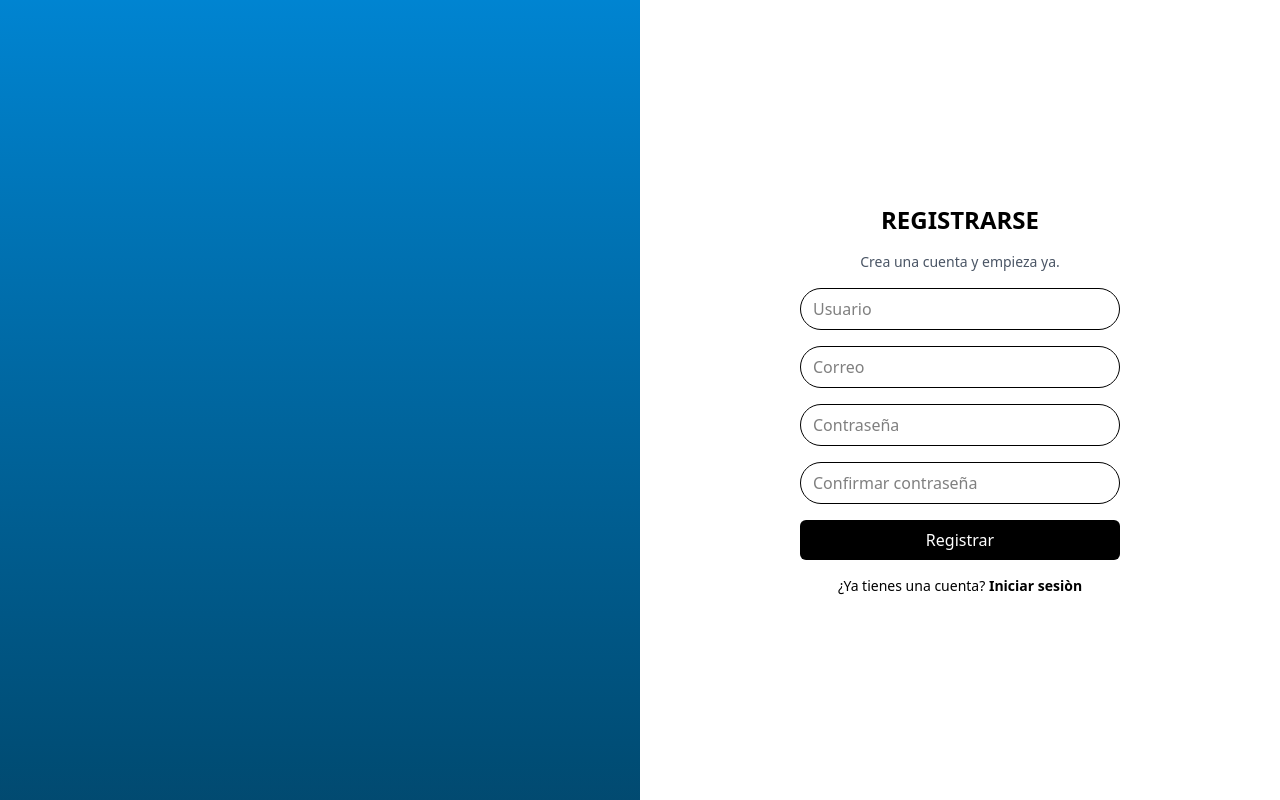
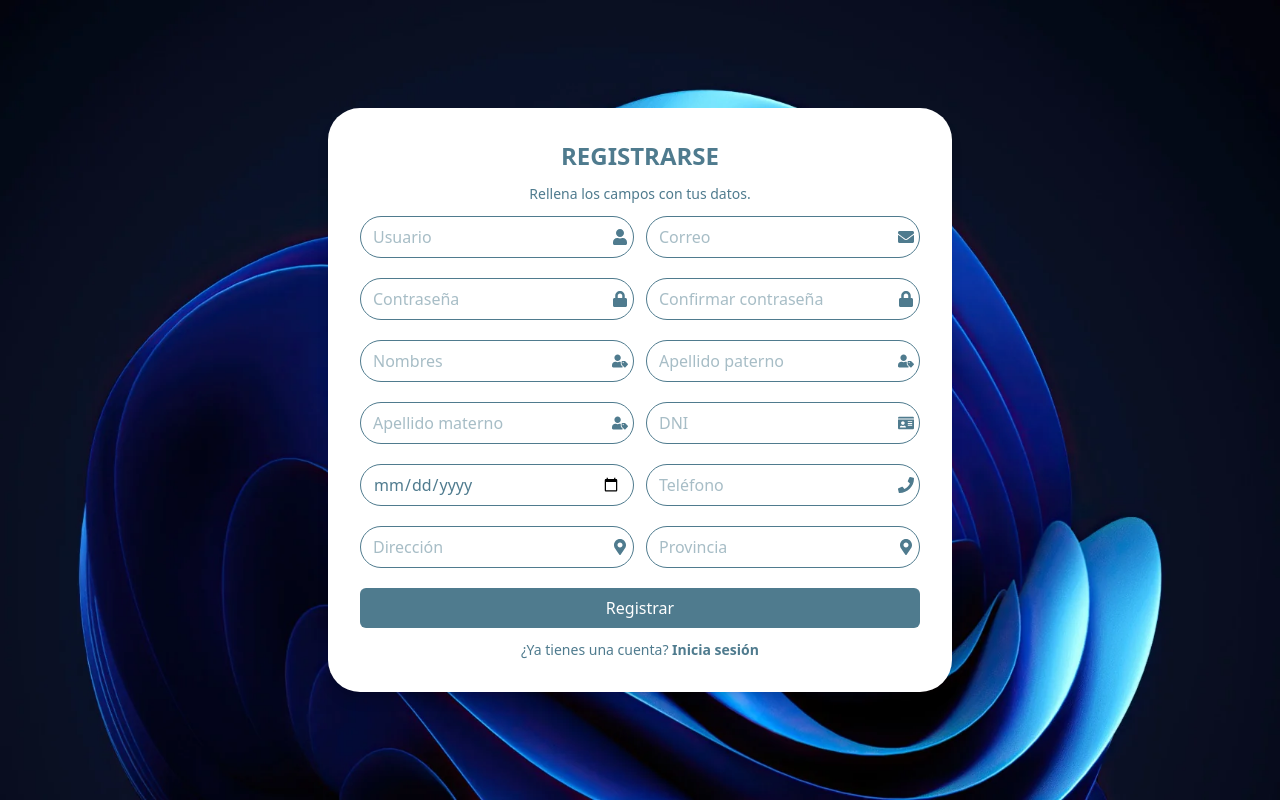
Before and after one commit to icethinker11/Clinica_Service, a React (Vite) app in the folder Frontend/: page /register in a window 1280 px wide. Built offline with nearby package versions, Linux system fonts and the light colour scheme.

Commit message:
cambios temporales

```diff
--- a/Frontend/src/components/button.jsx
+++ b/Frontend/src/components/button.jsx
@@ -3,7 +3,7 @@ export default function Button({ children, onClick, type = "button" }) {
     <button
       type={type}
       onClick={onClick}
-      className="w-full bg-black text-white py-2 rounded-md hover:bg-gray-800 transition "
+      className="w-full bg-[#4F7B8E]  text-white py-2 rounded-md hover:bg-[#77a6ba] transition cursor-pointer"
     >
       {children}
     </button>
--- a/Frontend/src/components/input.jsx
+++ b/Frontend/src/components/input.jsx
@@ -1,6 +1,6 @@
 export default function Input({ type = "text", placeholder, icon, value, onChange }) {
   return (
-    <div className="flex items-center border rounded-full px-3 py-2 mb-4">
+    <div className="flex items-center border rounded-full px-3 py-2 mb-2">
       <input
         type={type}
         placeholder={placeholder}
--- a/Frontend/src/pages/login.jsx
+++ b/Frontend/src/pages/login.jsx
@@ -1,6 +1,7 @@
 import { useState } from "react";
 import Input from "../components/input";
 import Button from "../components/button";
+import { FaUser, FaLock } from "react-icons/fa";
 import { Link } from "react-router-dom";
 
 export default function Login() {
@@ -14,25 +15,20 @@ export default function Login() {
   };
 
   return (
-    <div className="flex h-screen">
-      {/* Lado izquierdo con gradiente */}
-      <div className="w-1/2 bg-gradient-to-b from-sky-600 to-sky-900" />
-
-      {/* Lado derecho */}
-      <div className="w-1/2 flex items-center justify-center">
+    <div className="min-h-screen w-full flex items-center justify-center bg-[url('/fondologin.jpg')] bg-cover bg-center">
+      <div className=" bg-white bg-opacity-80 rounded-4xl shadow-lg p-8"  >
         <form
           onSubmit={handleLogin}
-          className="w-80 flex flex-col space-y-4"
+          className="w-80 flex flex-col space-y-4 text-[#4F7B8E]"
         >
-          <h2 className="text-2xl font-bold text-center">INICIAR SESIÒN</h2>
-          <p className="text-sm text-center text-gray-600">
-            Hola, bienvenido de vuelta, llena cada espacio usando tus datos.
-          </p>
+          <img src="/logo.jpg" alt="Logo" className="w-20 h-20 mx-auto mb-4" />
+          <h2 className="text-2xl font-bold text-center ">BIENVENIDO</h2>
 
           <Input
             placeholder="Usuario"
             value={username}
             onChange={(e) => setUsername(e.target.value)}
+            icon={<FaUser />}
           />
 
           <Input
@@ -40,22 +36,23 @@ export default function Login() {
             placeholder="Contraseña"
             value={password}
             onChange={(e) => setPassword(e.target.value)}
+            icon={<FaLock />}
           />
 
-          <div className="text-right text-xs text-gray-500 cursor-pointer hover:underline">
+          <div className="text-right text-sm font-bold  cursor-pointer hover:underline">
             ¿Olvidaste tu contraseña?
           </div>
 
-          <Button type="submit">Iniciar sesiòn</Button>
+          <Button type="submit">Iniciar sesión</Button>
 
           <p className="text-sm text-center">
-            ¿No tienes una cuenta aùn?{" "}
+            ¿No tienes una cuenta aún?{" "}
             <Link to="/register" className="font-bold hover:underline">
-              Resgistrate
+              Registrate
             </Link>
           </p>
         </form>
-      </div>
+        </div>
     </div>
   );
 }
--- a/Frontend/src/pages/register.jsx
+++ b/Frontend/src/pages/register.jsx
@@ -2,6 +2,7 @@ import { useState } from "react";
 import Input from "../components/input";
 import Button from "../components/button";
 import { Link } from "react-router-dom";
+import { FaUser, FaEnvelope, FaLock, FaIdCard, FaCalendarAlt, FaPhone, FaMapMarkerAlt, FaUserTag } from "react-icons/fa";
 
 export default function Register() {
   const [form, setForm] = useState({
@@ -9,6 +10,15 @@ export default function Register() {
     email: "",
     password: "",
     confirm: "",
+    nombre: "",
+    apellidoPaterno: "",
+    apellidoMaterno: "",
+    dni: "",
+    fechadenacimiento: "",
+    telefono: "",
+    direccion: "",
+    provincia: "",
+
   });
 
   const handleChange = (e) =>
@@ -21,29 +31,39 @@ export default function Register() {
   };
 
   return (
-    <div className="flex h-screen">
-      <div className="w-1/2 bg-gradient-to-b from-sky-600 to-sky-900" />
-      <div className="w-1/2 flex items-center justify-center">
+    <div className="min-h-screen w-full flex items-center justify-center bg-[url('/fondologin.jpg')] bg-cover bg-center">
+      <div className=" bg-white bg-opacity-80 rounded-4xl shadow-lg p-8"  >
         <form
           onSubmit={handleRegister}
-          className="w-80 flex flex-col space-y-4"
+          className="w-140 flex flex-col gap-3 text-[#4F7B8E]"
         >
           <h2 className="text-2xl font-bold text-center">REGISTRARSE</h2>
-          <p className="text-sm text-center text-gray-600">
-            Crea una cuenta y empieza ya.
+          <p className="text-sm text-center">
+            Rellena los campos con tus datos.
           </p>
 
-          <Input name="username" placeholder="Usuario" onChange={handleChange} />
-          <Input name="email" placeholder="Correo" onChange={handleChange} />
-          <Input type="password" name="password" placeholder="Contraseña" onChange={handleChange} />
-          <Input type="password" name="confirm" placeholder="Confirmar contraseña" onChange={handleChange} />
+          <div className="grid grid-cols-2 gap-3">
+          <Input name="username" placeholder="Usuario" onChange={handleChange} icon={<FaUser/>}/>
+          <Input name="email" placeholder="Correo" onChange={handleChange} icon={<FaEnvelope/>}/>
+          <Input type="password" name="password" placeholder="Contraseña" onChange={handleChange} icon={<FaLock/>}/>
+          <Input type="password" name="confirm" placeholder="Confirmar contraseña" onChange={handleChange} icon={<FaLock/>}/>
+          <Input name="nombres" placeholder="Nombres" onChange={handleChange} icon={<FaUserTag  />}/>
+          <Input name="apellidoPaterno" placeholder="Apellido paterno" onChange={handleChange} icon={<FaUserTag/>}/>
+          <Input name="apellidoMaterno" placeholder="Apellido materno" onChange={handleChange} icon={<FaUserTag/>}/>
+          <Input name="dni" placeholder="DNI" onChange={handleChange} icon={<FaIdCard/>}/>
+          <Input type="date" name="fechadenacimiento" onChange={handleChange} />
+          <Input name="telefono" placeholder="Teléfono" onChange={handleChange} icon={<FaPhone />}/>
+          <Input name="direccion" placeholder="Dirección" onChange={handleChange} icon={<FaMapMarkerAlt  er/>}/>
+          <Input name="provincia" placeholder="Provincia" onChange={handleChange} icon={<FaMapMarkerAlt />}/>
+
+          </div>
 
           <Button type="submit">Registrar</Button>
 
           <p className="text-sm text-center">
             ¿Ya tienes una cuenta?{" "}
             <Link to="/login" className="font-bold hover:underline">
-              Iniciar sesiòn
+              Inicia sesión
             </Link>
           </p>
         </form>
```
